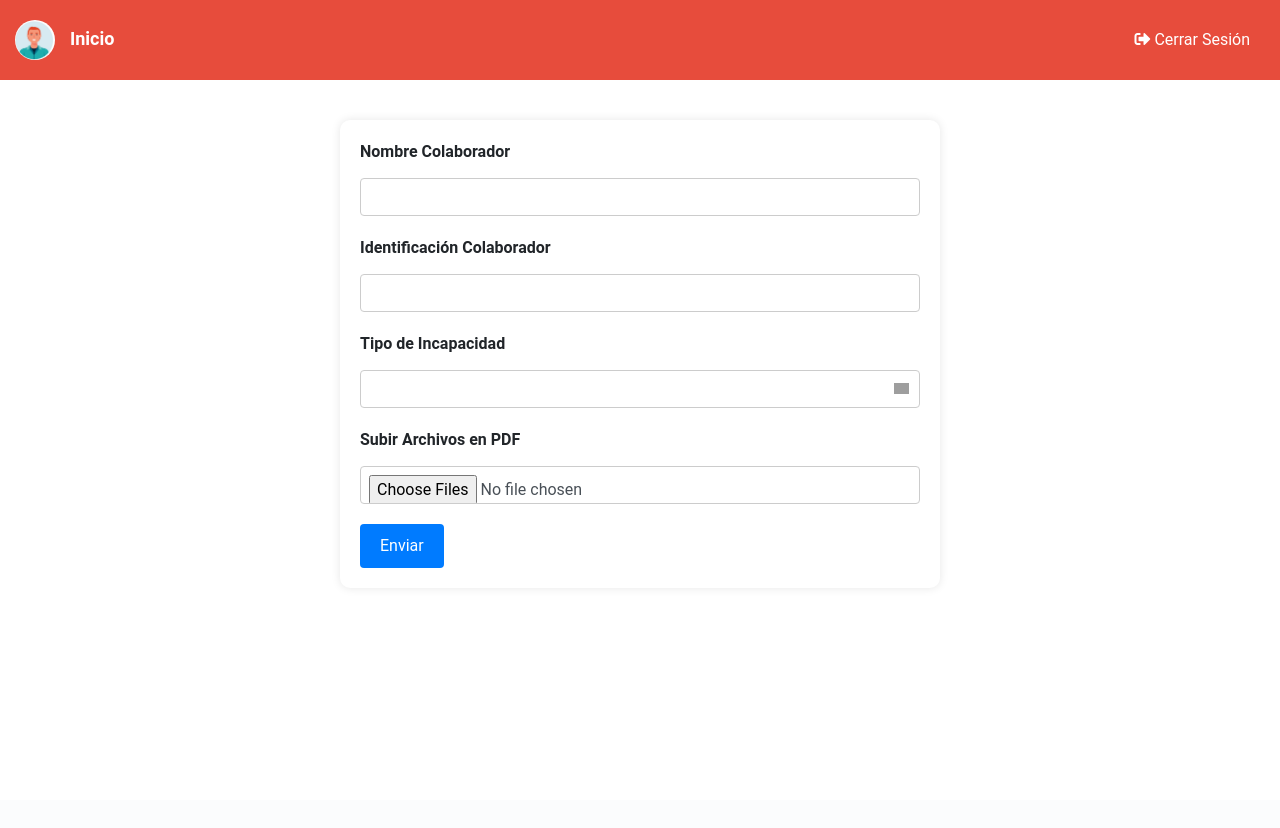
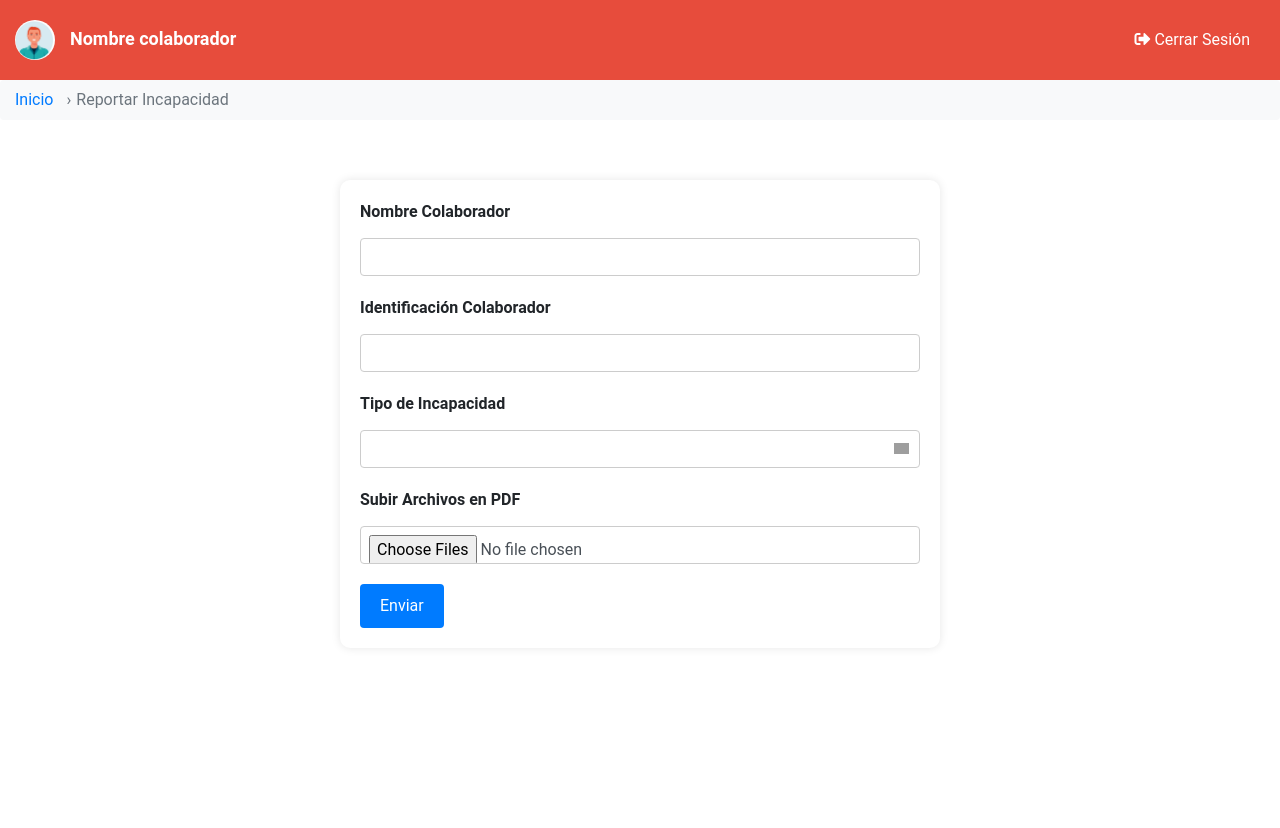
Before and after one commit to mrygr/incapacidades, a PHP site: page /report-form.php in a window 1280 px wide. Before the commit the page ends 568 px from the top, so only its background shows below. Run offline with PHP 8.4, Linux system fonts and the light colour scheme; grey boxes are pictures that could not be loaded.

Commit message:
Se agrega una miga de pan para el formulario de reporte de incapacidad. Se debe replicar para las otras secciones del aplicativo, menos index.php

```diff
--- a/css/index.css
+++ b/css/index.css
@@ -94,3 +94,30 @@ body {
     margin: 0;
     text-align: center;
 }
+
+/* Estilos para el menú de miga de pan */
+.breadcrumb {
+    background-color: #f8f9fa;
+    padding: 8px 15px;
+    margin-top: 80px;
+    position: fixed;
+    width: 100%;
+    top: 0;
+    z-index: 1000;
+}
+
+
+.breadcrumb-item + .breadcrumb-item::before {
+    content: "›";
+    padding: 0 5px;
+    color: #6c757d;
+}
+
+.breadcrumb-item a {
+    color: #007bff;
+    text-decoration: none;
+}
+
+.breadcrumb-item.active {
+    color: #6c757d;
+}
--- a/css/report-form.css
+++ b/css/report-form.css
@@ -3,7 +3,7 @@
 .form-container {
     width: 80%;
     max-width: 600px;
-    margin: 120px auto;
+    margin: 180px auto;
     padding: 20px;
     background-color: #fff;
     border-radius: 10px;
--- a/index.php
+++ b/index.php
@@ -12,7 +12,7 @@
     <nav class="navbar navbar-expand-lg">
         <div class="navbar-brand">
             <img src="img/user.png" alt="Foto del empleado" width="40" height="40">
-            <a href="#" class="d-none d-md-inline">Inicio</a>
+            <a href="#" class="d-none d-md-inline">Nombre Colaborador</a>
         </div>
         <div class="navbar-nav">
             <a href="#" id="cerrar-sesion"><i class="fas fa-sign-out-alt"></i> Cerrar Sesión</a>
--- a/report-form.php
+++ b/report-form.php
@@ -6,20 +6,27 @@
     <link rel="stylesheet" href="https://stackpath.bootstrapcdn.com/bootstrap/4.3.1/css/bootstrap.min.css">
     <link rel="stylesheet" href="https://cdnjs.cloudflare.com/ajax/libs/font-awesome/5.15.3/css/all.min.css">
     <link rel="stylesheet" href="css/index.css">
-    <link rel="stylesheet" href="css/report-form.css"> <!-- Nuevo archivo CSS para el formulario -->
+    <link rel="stylesheet" href="css/report-form.css">
     <script src="https://code.jquery.com/jquery-3.6.4.min.js"></script>
-    <script src="js/report-form.js"></script> <!-- Nuevo archivo JS para manejar la lógica del formulario -->
+    <script src="js/report-form.js"></script>
 </head>
 <body>
 
     <nav class="navbar navbar-expand-lg">
         <div class="navbar-brand">
             <img src="img/user.png" alt="Foto del empleado" width="40" height="40">
-            <a href="#" class="d-none d-md-inline">Inicio</a>
+            <a href="#" class="d-none d-md-inline">Nombre colaborador</a>
         </div>
         <div class="navbar-nav">
             <a href="#" id="cerrar-sesion"><i class="fas fa-sign-out-alt"></i> Cerrar Sesión</a>
         </div>
+    </nav>
+
+    <nav class="breadcrumb-container" aria-label="breadcrumb">
+        <ol class="breadcrumb">
+            <li class="breadcrumb-item"><a href="index.php">Inicio</a></li>
+            <li class="breadcrumb-item active" aria-current="page">Reportar Incapacidad</li>
+        </ol>
     </nav>
 
     <div class="form-container">
@@ -48,7 +55,6 @@
                 <input type="file" class="form-control" id="archivos" name="archivos[]" multiple accept=".pdf" required>
             </div>
             <div class="alert d-none">
-                <!-- Contenedor de la alerta. Agregamos la clase d-none para ocultarla inicialmente. -->
                 <p id="mensajeIncapacidad"></p>
             </div>
             <input type="submit" class="btn btn-primary" value="Enviar">
```
